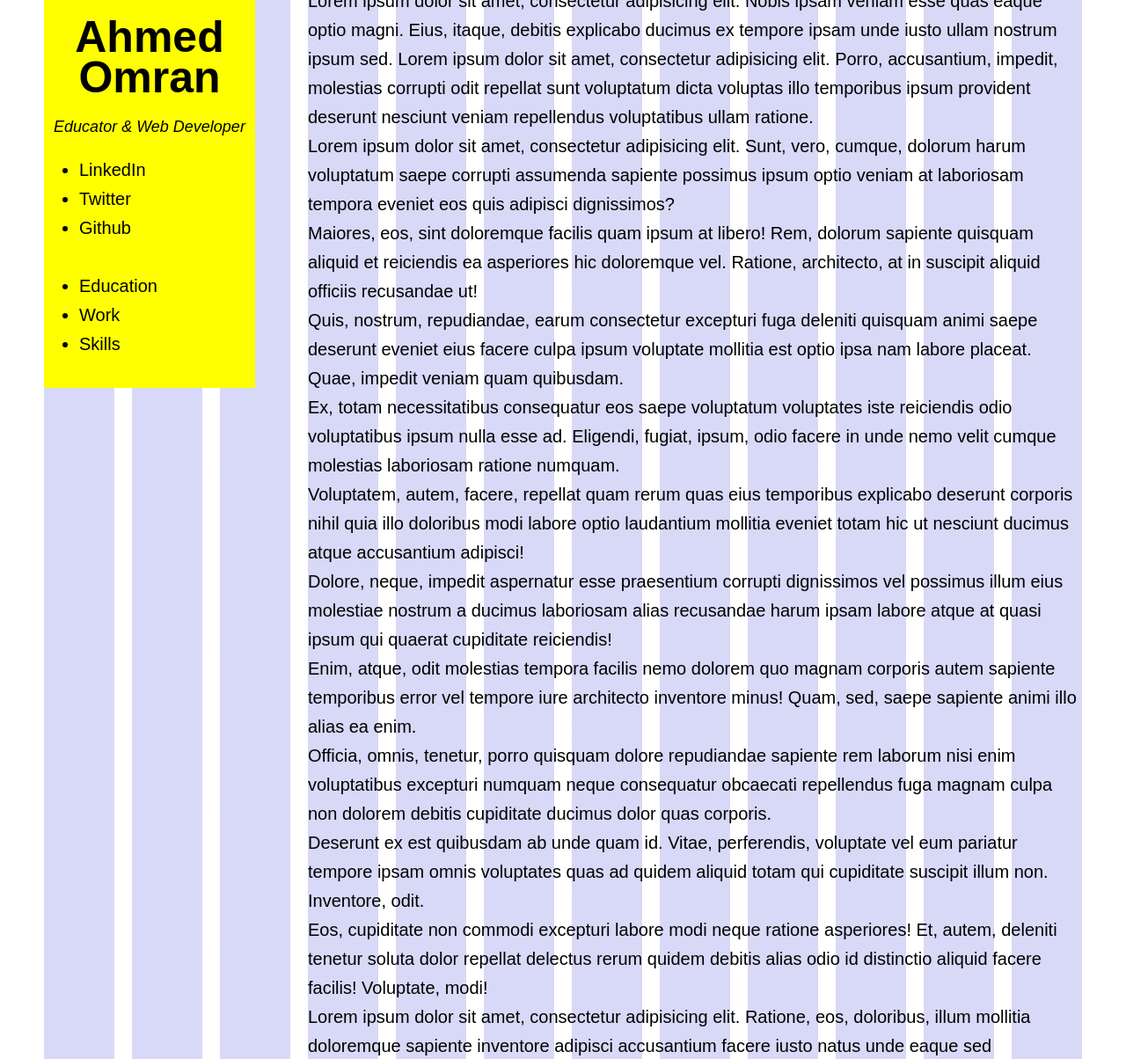
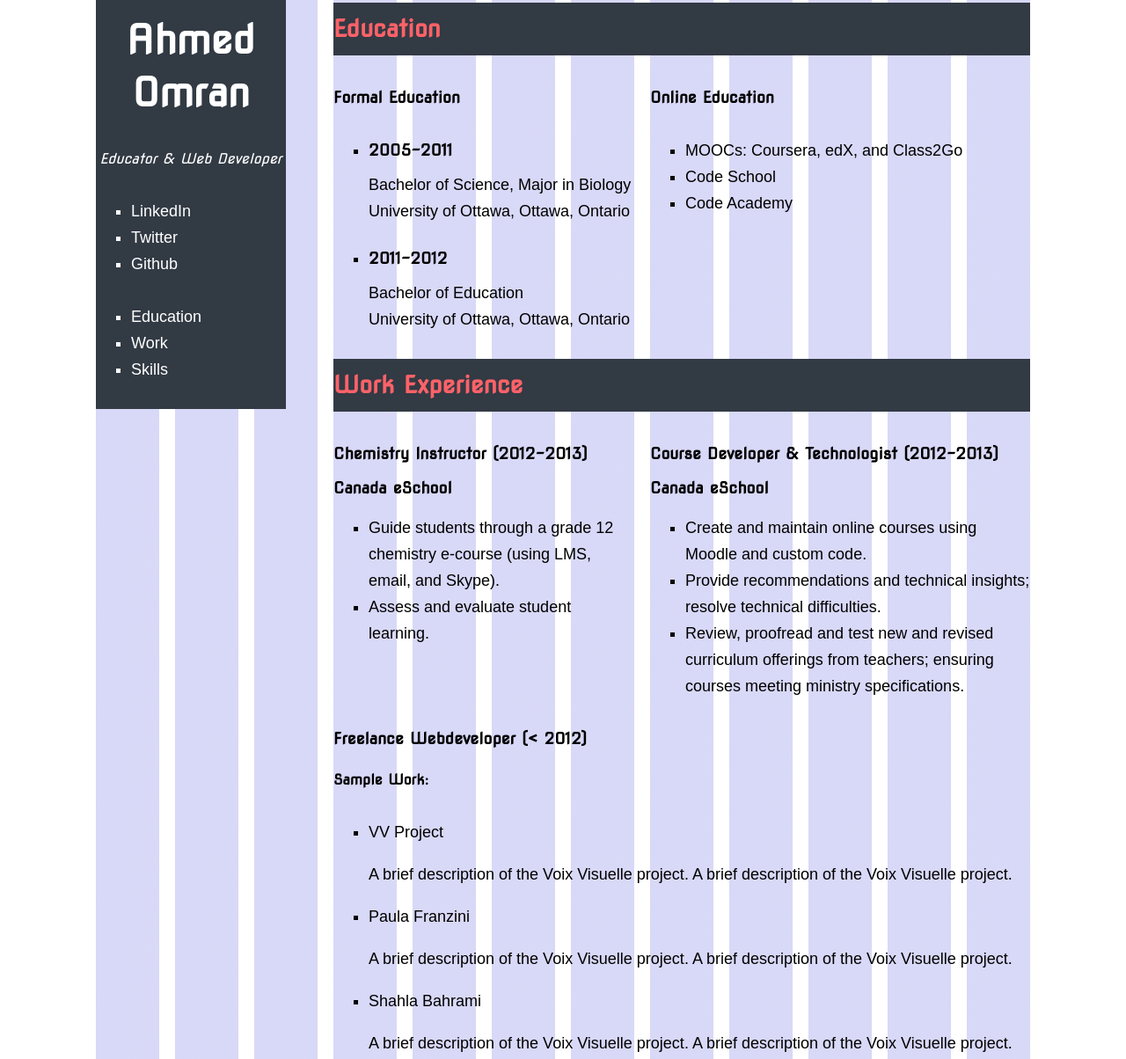
Before and after one commit to aomran/ahmedresume, a plain HTML site: page index.html in a window 1280 px wide. Shown: the part 15-1219 px from the top of the page at 88% size. Drawn offline with nearby package versions, Linux system fonts and the light colour scheme.

Commit message:
resume content added, setup the grid for resume and added some colour

```diff
--- a/index.html
+++ b/index.html
@@ -7,6 +7,7 @@
 		<meta name="viewport" content="width=device-width">
 		<title>Resume - Ahmed Omran</title>
 		<link rel="stylesheet" href="stylesheets/screen.css" />
+		<link href='http://fonts.googleapis.com/css?family=Nova+Square' rel='stylesheet' type='text/css'>
 	</head>
 	<body>
 
@@ -32,32 +33,106 @@
 					</nav>
 			</aside>
 
-	 		<div id="content"><section id="education">
-	 			 			Lorem ipsum dolor sit amet, consectetur adipisicing elit. Nobis ipsam veniam esse quas eaque optio magni. Eius, itaque, debitis explicabo ducimus ex tempore ipsam unde iusto ullam nostrum ipsum sed. Lorem ipsum dolor sit amet, consectetur adipisicing elit. Porro, accusantium, impedit, molestias corrupti odit repellat sunt voluptatum dicta voluptas illo temporibus ipsum provident deserunt nesciunt veniam repellendus voluptatibus ullam ratione.
+	 		<div id="content">
 
-	 			 			<div>Lorem ipsum dolor sit amet, consectetur adipisicing elit. Sunt, vero, cumque, dolorum harum voluptatum saepe corrupti assumenda sapiente possimus ipsum optio veniam at laboriosam tempora eveniet eos quis adipisci dignissimos?</div>
-	 			 			<div>Maiores, eos, sint doloremque facilis quam ipsum at libero! Rem, dolorum sapiente quisquam aliquid et reiciendis ea asperiores hic doloremque vel. Ratione, architecto, at in suscipit aliquid officiis recusandae ut!</div>
-	 			 			<div>Quis, nostrum, repudiandae, earum consectetur excepturi fuga deleniti quisquam animi saepe deserunt eveniet eius facere culpa ipsum voluptate mollitia est optio ipsa nam labore placeat. Quae, impedit veniam quam quibusdam.</div>
-	 			 			<div>Ex, totam necessitatibus consequatur eos saepe voluptatum voluptates iste reiciendis odio voluptatibus ipsum nulla esse ad. Eligendi, fugiat, ipsum, odio facere in unde nemo velit cumque molestias laboriosam ratione numquam.</div>
-	 			 			<div>Voluptatem, autem, facere, repellat quam rerum quas eius temporibus explicabo deserunt corporis nihil quia illo doloribus modi labore optio laudantium mollitia eveniet totam hic ut nesciunt ducimus atque accusantium adipisci!</div>
-	 			 			<div>Dolore, neque, impedit aspernatur esse praesentium corrupti dignissimos vel possimus illum eius molestiae nostrum a ducimus laboriosam alias recusandae harum ipsam labore atque at quasi ipsum qui quaerat cupiditate reiciendis!</div>
-	 			 			<div>Enim, atque, odit molestias tempora facilis nemo dolorem quo magnam corporis autem sapiente temporibus error vel tempore iure architecto inventore minus! Quam, sed, saepe sapiente animi illo alias ea enim.</div>
-	 			 			<div>Officia, omnis, tenetur, porro quisquam dolore repudiandae sapiente rem laborum nisi enim voluptatibus excepturi numquam neque consequatur obcaecati repellendus fuga magnam culpa non dolorem debitis cupiditate ducimus dolor quas corporis.</div>
-	 			 			<div>Deserunt ex est quibusdam ab unde quam id. Vitae, perferendis, voluptate vel eum pariatur tempore ipsam omnis voluptates quas ad quidem aliquid totam qui cupiditate suscipit illum non. Inventore, odit.</div>
-	 			 			<div>Eos, cupiditate non commodi excepturi labore modi neque ratione asperiores! Et, autem, deleniti tenetur soluta dolor repellat delectus rerum quidem debitis alias odio id distinctio aliquid facere facilis! Voluptate, modi!</div>
-	 			 			<div>Lorem ipsum dolor sit amet, consectetur adipisicing elit. Ratione, eos, doloribus, illum mollitia doloremque sapiente inventore adipisci accusantium facere iusto natus unde eaque sed recusandae est ex quos hic sequi.</div>
-	 			 			<div>Cum, quisquam, tenetur nulla consectetur ducimus officia aspernatur explicabo libero iusto eligendi animi non quod ex vero aut mollitia deleniti impedit sunt veniam eaque aperiam velit nemo reiciendis iste hic!</div>
-	 			 			<div>Non, ullam, obcaecati debitis suscipit cupiditate optio explicabo voluptas adipisci cumque fugiat. Vero, sunt, ipsa omnis tempora nobis totam sed atque autem distinctio laborum voluptatibus nam dignissimos esse iure iste?</div>
-	 			 			<div>Eius, omnis aut corporis magni accusantium magnam inventore sed. Perspiciatis, esse, at, aliquid aut perferendis optio suscipit saepe sit dolorem provident architecto expedita maxime non nulla eos consequatur corrupti dolore.</div>
-	 			 			<div>Deserunt, ea, officiis, assumenda ab nihil sapiente maiores nobis adipisci doloribus voluptas unde nisi iure deleniti officia ullam perspiciatis in id dolor quia impedit debitis quam provident asperiores veniam dolorum.</div>
-	 			 			<div>Et, facilis, dignissimos quasi delectus distinctio tenetur atque commodi nulla facere dolor eum debitis repellat quidem id quam error hic ducimus fuga in voluptas. Molestias, obcaecati iusto fugit magni debitis.</div>
-	 			 			<div>Assumenda, nihil, amet, sunt, beatae praesentium ullam impedit nobis sint corporis pariatur iure esse id eaque iste asperiores in vero ipsa voluptatem. Ad autem deleniti ipsa cum itaque eaque alias!</div>
-	 			 			<div>Molestias, id, necessitatibus qui est doloremque modi voluptas animi eius soluta illo eveniet quasi culpa minima ipsum facilis corporis explicabo hic a odit quas commodi impedit deleniti! Illo, repudiandae, magnam.</div>
-	 			 			<div>Nihil, excepturi, cum, est pariatur sunt debitis exercitationem sint mollitia sed minus vitae ipsa saepe neque beatae voluptates. Aperiam, neque nobis perferendis tempora dolores saepe molestiae molestias obcaecati tenetur quidem?</div>
-	 			 			<div>Harum, tempore, ex inventore perspiciatis tempora sit ipsa rerum autem voluptate a laudantium dolorum fugiat soluta nulla mollitia maxime placeat voluptatem omnis quae temporibus doloribus. Expedita, animi obcaecati facere illum!</div>
-	 			 		</section>
-	 					<section id="work"></section>
-	 					<section id="skills"></section></div>
+	 			<article id="education">
+	 				<header><h1>Education</h1></header>
+
+					<section id="formal-ed">
+						<header><h2>Formal Education</h2></header>
+						<ul>
+							<li>
+								<h4>2005-2011</h4>
+								Bachelor of Science, Major in Biology <br>
+								University of Ottawa, Ottawa, Ontario
+							</li>
+							<li>
+								<h4>2011-2012</h4>
+								Bachelor of Education <br>
+								University of Ottawa, Ottawa, Ontario
+							</li>
+						</ul>
+					</section>
+
+					<section id="online-ed">
+						<header><h2>Online Education</h2></header>
+						<ul>
+							<li>MOOCs: Coursera, edX, and Class2Go</li>
+							<li>Code School</li>
+							<li>Code Academy</li>
+						</ul>
+					</section>
+	 			</article>
+
+	 			<article id="work">
+	 				<header><h1>Work Experience</h1></header>
+
+					<section id="eschool-teach">
+						<header>
+							<h2>Chemistry Instructor (2012-2013)</h2>
+							<h4>Canada eSchool</h4>
+						</header>
+						<ul>
+							<li>Guide students through a grade 12 chemistry e-course (using LMS, email, and Skype).</li>
+							<li>Assess and evaluate student learning.</li>
+						</ul>
+					</section>
+
+					<section id="eschool-tech">
+						<header>
+							<h2>Course Developer &amp; Technologist (2012-2013)</h2>
+							<h4>Canada eSchool</h4>
+						</header>
+						<ul>
+							<li>
+								Create and maintain online courses using Moodle and custom code.
+							</li>
+							<li>
+								Provide recommendations and technical insights; resolve technical difficulties.
+							</li>
+							<li>
+								Review, proofread and test new and revised curriculum offerings from teachers; ensuring courses meeting ministry specifications.
+							</li>
+						</ul>
+					</section>
+
+					<section id="freelance">
+
+						<header><h2>Freelance Webdeveloper (&lt; 2012)</h2></header>
+
+						<h3>Sample Work:</h3>
+
+						<ul>
+							<li>VV Project
+							<p>A brief description of the Voix Visuelle project. A brief description of the Voix Visuelle project.</p>
+							</li>
+							<li>Paula Franzini
+							<p>A brief description of the Voix Visuelle project. A brief description of the Voix Visuelle project.</p>
+							</li>
+							<li>Shahla Bahrami
+							<p>A brief description of the Voix Visuelle project. A brief description of the Voix Visuelle project.</p>
+							</li>
+							<li>MTLS
+							<p>A brief description of the Voix Visuelle project. A brief description of the Voix Visuelle project.</p>
+							</li>
+						</ul>
+					</section>
+	 			</article>
+
+	 			<article id="skills">
+	 				<header><h1>Technical Skills</h1></header>
+
+	 				<ul>
+	 					<li>HTML5/CSS3</li>
+	 					<li>Ruby</li>
+	 					<li>Javascript</li>
+	 					<li>Python</li>
+	 					<li>SQL</li>
+	 				</ul>
+
+	 			</article>
+	 		</div>
+
 		</div>
 
 		<script src="//ajax.googleapis.com/ajax/libs/jquery/1.10.1/jquery.min.js"></script>
--- a/sass/_base.sass
+++ b/sass/_base.sass
@@ -10,6 +10,6 @@ $grid-padding: $gutter-width
 $show-grid-backgrounds: true
 
 // Colors
-$base-color: red
-$second-color: blue
-$third-color: yellow
+$base-color: #fff
+$second-color: #323a44
+$third-color: #FF6268
--- a/sass/_typography.sass
+++ b/sass/_typography.sass
@@ -1,36 +1,44 @@
 @import compass
 
-// // Vertical Rhythm
-$base-font-size: 20px
-$base-line-height: 33px
+// Setting up Vertical Rhythm
+$base-font-size: 18px
+$base-line-height: 30px
 +establish-baseline
 
 // The font sizes for h1-h3.
 $h1-font-size: 2.5  * $base-font-size
-$h2-font-size: 1.5  * $base-font-size
+$h2-font-size: 1.0  * $base-font-size
 $h3-font-size: 0.9  * $base-font-size
+$h1-article:   1.5  * $base-font-size
 
-h1
+// The font family for h1-h6
+$header-font-family: 'Nova Square', cursive
+
+// The amount lists and blockquotes are indented.
+$indent-amount: 40px !default
+
+aside h1
   +adjust-font-size-to($h1-font-size)
-  +adjust-leading-to(1.4, $h1-font-size)
+  text-align: center
+article h1
+  +adjust-font-size-to($h1-article)
 
 h2
   +adjust-font-size-to($h2-font-size)
 
+h3
+  +adjust-font-size-to($h3-font-size)
 h3.headline
-  +adjust-font-size-to($h3-font-size)
-  +adjust-leading-to(0, $h3-font-size)
   font-weight: normal
   font-style: italic
-
-h1,h3
   text-align: center
 
-// The default font family.
-$base-font-family: sans-serif !default
+h4
+  +adjust-leading-to(0)
 
-// The amount lists and blockquotes are indented.
-$indent-amount: 40px !default
+h1,h2,h3,h4,h5,h6
+  font-family: $header-font-family
+
 
 // Set 1 unit of vertical rhythm on the top and bottom margin.
 blockquote
--- a/sass/screen.sass
+++ b/sass/screen.sass
@@ -8,24 +8,41 @@
 body
   //background-color: $base-color
 
+//setting up grid
 #container
   +container
   +susy-grid-background
 
+//left side aside layout
 aside
-  background-color: $third-color
+  background-color: $second-color
+  color: $base-color
   position: fixed
   width: $column-width*3
 
+//right side content layout
 #content
   +span-columns(9 omega, 12)
+#education, #work, #skills, #freelance
+  clear: both
+#formal-ed, #eschool-teach
+  +span-columns(4, 9)
+#online-ed, #eschool-tech
+  +span-columns(5 omega, 9)
 
+li
+  list-style-type: square
+
+article > header
+  background-color: $second-color
+  color: $third-color
 
 // Media queries
 +at-breakpoint(12 50em)
   #content
     +span-columns(12)
   aside
+    position: static
     +span-columns(12)
     ul li
       display: inline
```
Also changed, not shown: stylesheets/screen.css.
